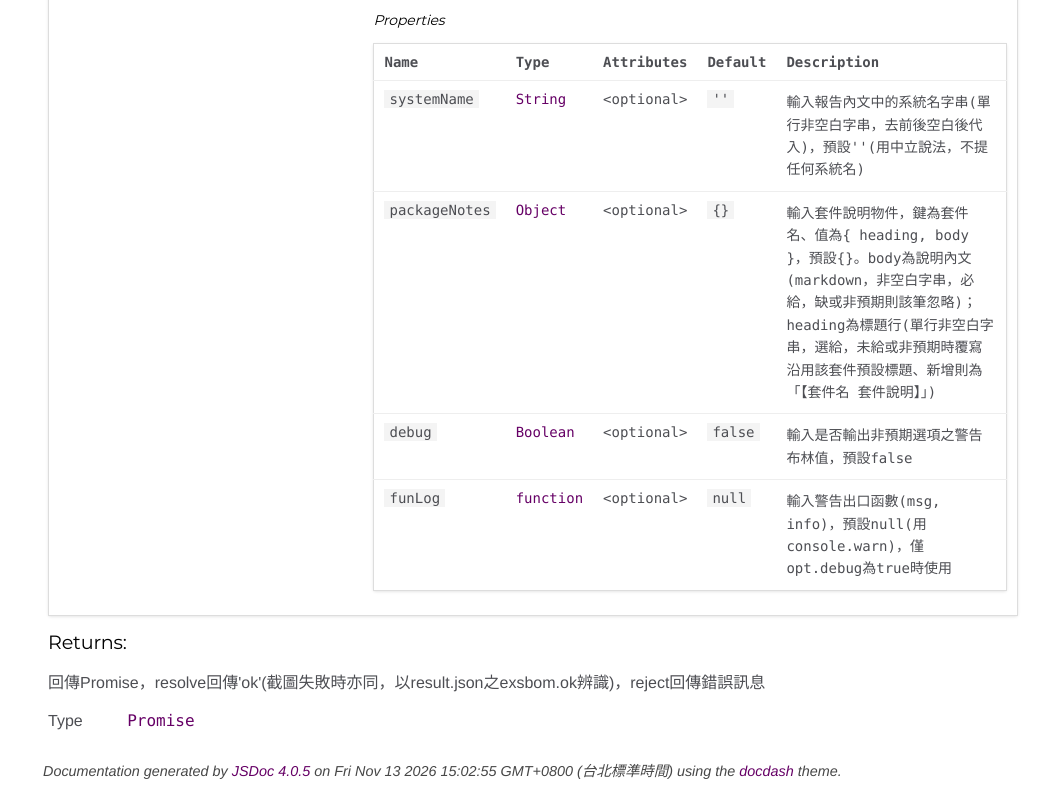
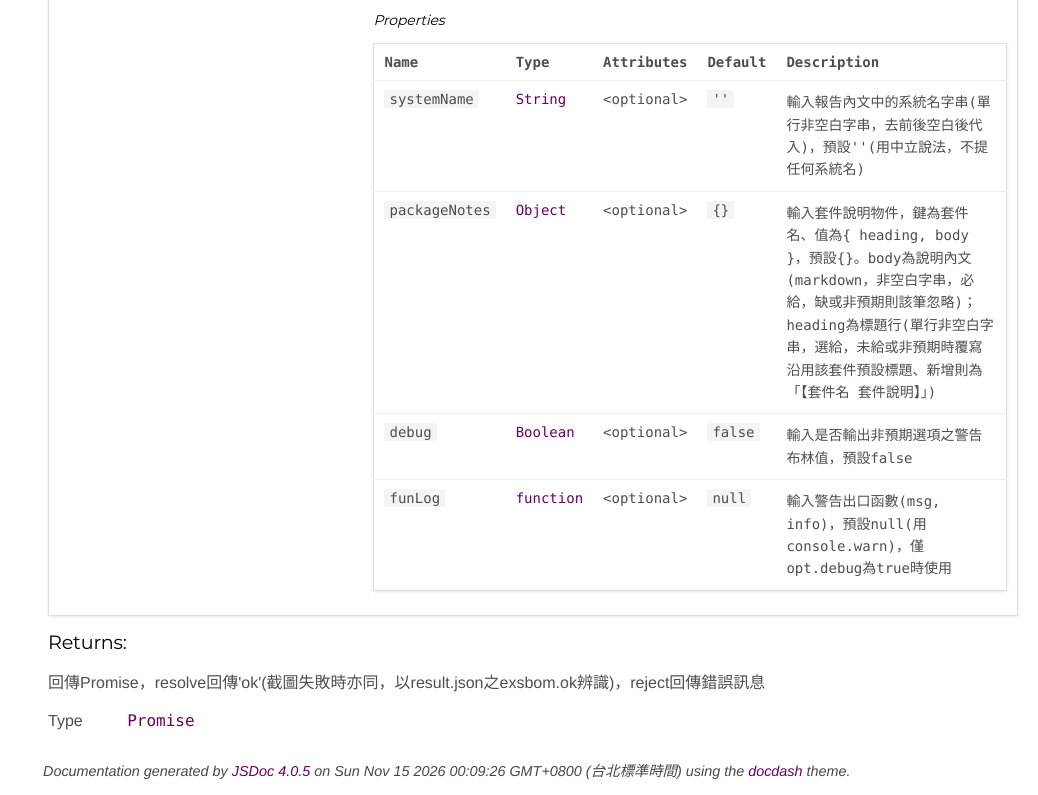
Before and after one commit to yuda-lyu/w-scan-dep, a website: page docs/WScanDep.html in a window 1280 px wide. Shown: the part 2412-3207 px from the top of the page, without its empty margins (242-1280 px from the left). Drawn offline with Linux system fonts and the light colour scheme.

Commit message:
modify: update pks

```diff
--- a/docs/WScanDep.html
+++ b/docs/WScanDep.html
@@ -585,7 +585,7 @@
 <br class="clear">
 
 <footer>
-    Documentation generated by <a href="https://github.com/jsdoc3/jsdoc">JSDoc 4.0.5</a> on Fri Nov 13 2026 15:02:55 GMT+0800 (台北標準時間) using the <a href="https://github.com/clenemt/docdash">docdash</a> theme.
+    Documentation generated by <a href="https://github.com/jsdoc3/jsdoc">JSDoc 4.0.5</a> on Sun Nov 15 2026 00:09:26 GMT+0800 (台北標準時間) using the <a href="https://github.com/clenemt/docdash">docdash</a> theme.
 </footer>
 
 <script>prettyPrint();</script>
--- a/package.json
+++ b/package.json
@@ -1,10 +1,10 @@
 {
   "name": "w-scan-dep",
-  "version": "1.0.29",
+  "version": "1.0.30",
   "main": "dist/w-scan-dep.umd.js",
   "dependencies": {
     "w-playwright": "^1.0.1",
-    "wsemi": "^1.9.59"
+    "wsemi": "^1.9.60"
   },
   "devDependencies": {
     "w-package-tools": "^1.1.28"
```
Also changed, not shown: docs/WScanDep.mjs.html (+1 -1 lines), docs/ensureBins.mjs.html (+1 -1 lines), docs/global.html (+1 -1 lines), docs/index.html (+1 -1 lines), docs/npmRegistry.mjs.html (+1 -1 lines), docs/proc.mjs.html (+1 -1 lines), docs/scanOpt.mjs.html (+1 -1 lines), dist/w-scan-dep.umd.js, docs/dist/w-scan-dep.umd.js, 1 other file.
